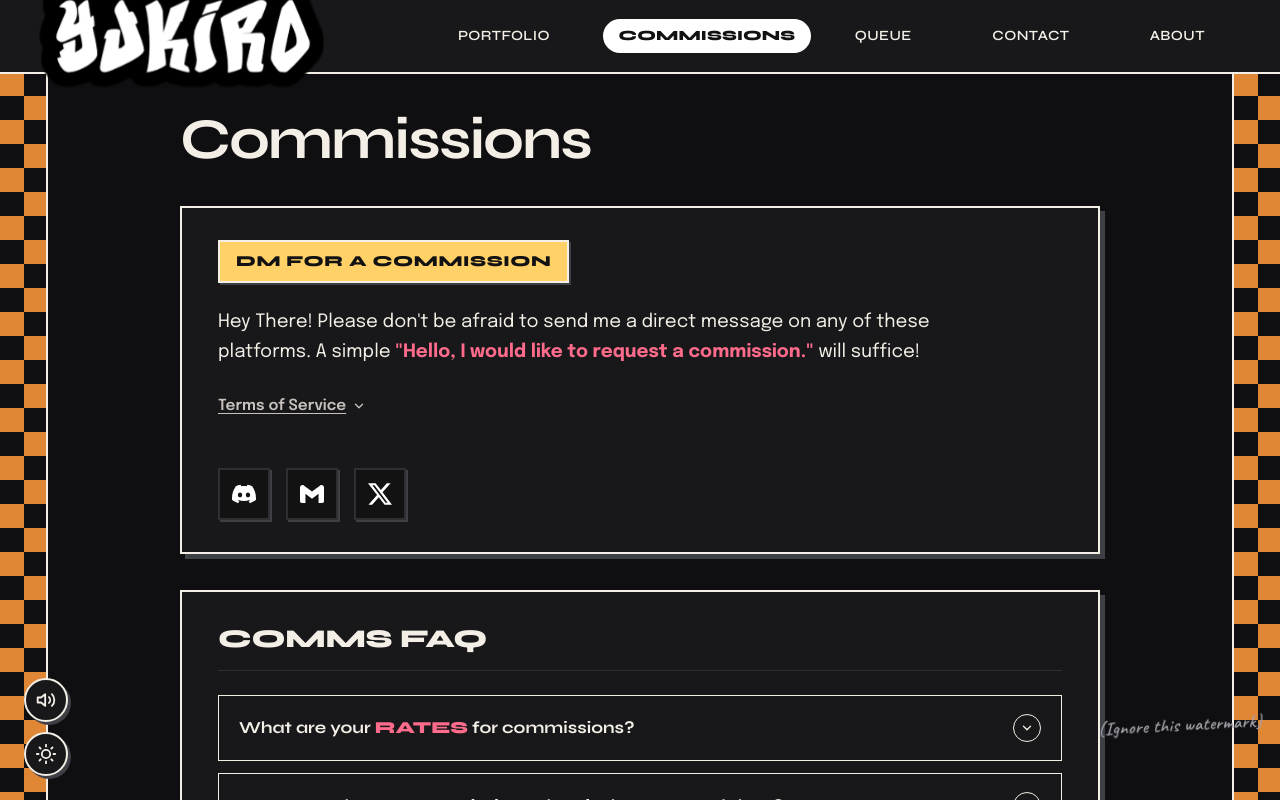
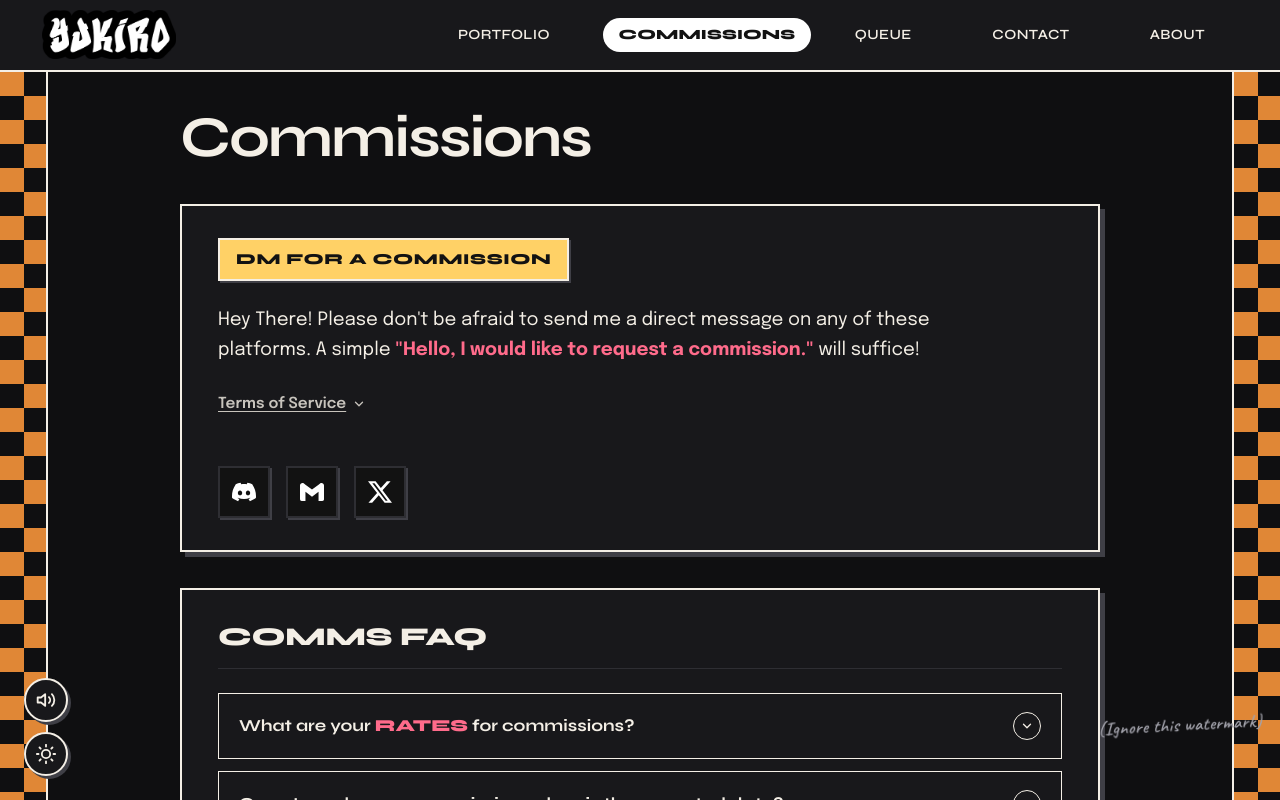
Before and after one commit to yukiroart/personal-website, a SvelteKit app in the folder web/: page /commissions in a window 1280 px wide. Shown: the top 800 px of the page. Built offline with nearby package versions, Linux system fonts and the light colour scheme.

Commit message:
refactor: remove scroll-based brand logo scaling in layout

```diff
--- a/web/src/routes/+layout.svelte
+++ b/web/src/routes/+layout.svelte
@@ -29,17 +29,6 @@
   let isContact = $derived(page.url.pathname.startsWith("/contact"));
   let isAbout = $derived(page.url.pathname.startsWith("/about"));
   let isError = $derived(page.status >= 400 || !!page.error);
-
-  let scrollY = $state(0);
-  let isScrolled = $state(false);
-
-  $effect(() => {
-    if (scrollY > 5 && !isScrolled) {
-      isScrolled = true;
-    } else if (scrollY <= 0 && isScrolled) {
-      isScrolled = false;
-    }
-  });
 
   let currentTheme = $state("dark");
   let clickSound: HTMLAudioElement | null = null;
@@ -162,11 +151,7 @@
   }
 </script>
 
-<svelte:window
-  bind:scrollY
-  onclick={handleGlobalClick}
-  onkeydown={handleWindowKeydown}
-/>
+<svelte:window onclick={handleGlobalClick} onkeydown={handleWindowKeydown} />
 
 <svelte:head>
   <title>Yukiro — Digital Illustration Portfolio</title>
@@ -178,7 +163,7 @@
 
 {#if !isError}
   <!-- Minimal Neobrutalist Full-Width Masthead -->
-  <header class="neo-header-wrapper" class:is-scrolled={isScrolled}>
+  <header class="neo-header-wrapper">
     <div class="neo-header">
       <a
         href="/"
@@ -628,34 +613,25 @@
     align-items: center;
     text-decoration: none;
     color: var(--color-ink);
-    height: 48px;
-    width: 140px;
-    position: relative;
   }
 
   .brand-logo {
-    height: 44px;
+    height: 46px;
     width: auto;
     display: block;
     object-fit: contain;
-    transform-origin: left center;
-    will-change: transform;
     /* Light mode: black graffiti lettering with crisp white contour stroke */
     filter: drop-shadow(1.5px 0 0 #ffffff) drop-shadow(-1.5px 0 0 #ffffff)
       drop-shadow(0 1.5px 0 #ffffff) drop-shadow(0 -1.5px 0 #ffffff);
-    transform: scale(2.2);
     transition:
-      transform var(--duration-normal, 220ms) cubic-bezier(0.16, 1, 0.3, 1),
+      transform var(--duration-fast, 120ms) var(--ease-out),
       filter var(--duration-fast, 120ms) var(--ease-out);
   }
 
   .brand-logo:hover {
+    transform: scale(1.03);
     filter: drop-shadow(2px 0 0 #ffffff) drop-shadow(-2px 0 0 #ffffff)
       drop-shadow(0 2px 0 #ffffff) drop-shadow(0 -2px 0 #ffffff);
-  }
-
-  .neo-header-wrapper.is-scrolled .brand-logo {
-    transform: scale(1);
   }
 
   .footer-logo {
@@ -1267,13 +1243,8 @@
     }
 
     .brand-logo {
-      height: 36px;
-      transform: scale(1.6);
+      height: 38px;
       max-width: calc(100vw - 84px);
-    }
-
-    .neo-header-wrapper.is-scrolled .brand-logo {
-      transform: scale(1);
     }
 
     .desktop-nav {
```
